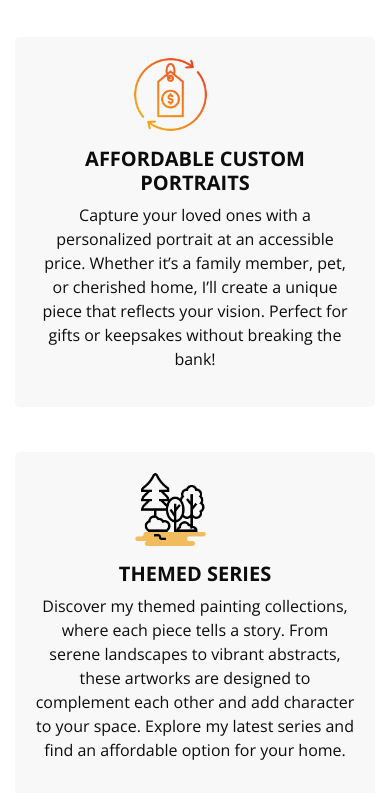
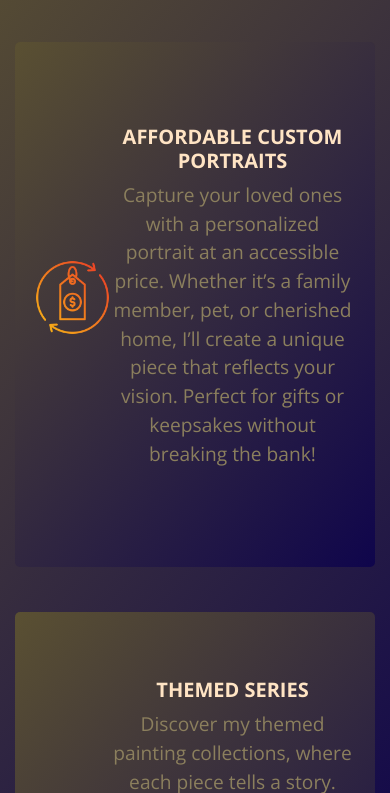
Before and after one commit to tusmun3105/Artist, a plain HTML site: page service.html in a window 390 px wide. Shown: the part 230-1023 px from the top of the page. Drawn offline with nearby package versions, Linux system fonts and the light colour scheme; some packages are replaced by stand-ins of ours; a script that the page names is missing.

Commit message:
Added new color tgeme

```diff
--- a/css/responsive.css
+++ b/css/responsive.css
@@ -8,7 +8,7 @@
   }
 
   .hero_area {
-    background: linear-gradient(130deg, #231a6f, #0f054c);
+    background: linear-gradient(130deg, #5a5032, #0f054c);
   }
 
   .hero_area .hero_bg_box {
@@ -89,7 +89,7 @@
 
 @media (max-width: 420px) {
   .service_section .box {
-    flex-direction: column;
+    flex-direction: row;
   }
 
   .service_section .box .img-box {
--- a/css/style.scss
+++ b/css/style.scss
@@ -2,7 +2,7 @@ $white: #ffffff;
 $black: #000000;
 // $primary1: #0cb1a8;
 $primary1: #00bbf0;
-$primary2: #00204a;
+$primary2: #393939;
 $textCol: #1f1f1f;
 
 // import fonts - font-family: 'Open Sans', sans-serif;
@@ -139,7 +139,7 @@ a:focus {
 .sub_page {
   .hero_area {
     min-height: auto;
-    background: linear-gradient(130deg, #231a6f, #0f054c);
+    background: linear-gradient(130deg, #5a5032, #0f054c);
 
     .hero_bg_box {
       display: none;
@@ -407,6 +407,7 @@ a:focus {
       h5 {
         font-weight: bold;
         text-transform: uppercase;
+        color: bisque;
       }
 
       p {}
@@ -569,6 +570,7 @@ a:focus {
           color: $primary1;
           font-weight: 600;
           position: relative;
+          color: bisque;
         }
 
       }
--- a/service.html
+++ b/service.html
@@ -95,7 +95,16 @@
 
   <!-- service section -->
 
-  <section class="service_section layout_padding">
+  <section class="service_section layout_padding" style="background: linear-gradient(130deg, #5a5032, #0f054c);
+  background-image: linear-gradient(130deg, rgb(90, 80, 50), rgb(15, 5, 76));
+  background-position-x: initial;
+  background-position-y: initial;
+  background-size: initial;
+  background-repeat: initial;
+  background-attachment: initial;
+  background-origin: initial;
+  background-clip: initial;
+">
     <div class="service_container">
       <div class="container ">
         <div class="heading_container heading_center">
@@ -109,7 +118,7 @@
         height: 100vh;
         overflow-y: auto;">
           <div class="col-md-4 ">
-            <div class="box ">
+            <div class="box">
               <div class="img-box">
                 <img src="images/pricing.png" alt="">
               </div>
@@ -127,7 +136,7 @@
             </div>
           </div>
           <div class="col-md-4 ">
-            <div class="box ">
+            <div class="box">
               <div class="img-box">
                 <img src="images/landscape.png" alt="">
               </div>
@@ -145,7 +154,7 @@
             </div>
           </div>
           <div class="col-md-4 " style="margin-bottom: 250px;">
-            <div class="box ">
+            <div class="box">
               <div class="img-box">
                 <img src="images/twins.png" alt="">
               </div>
```
Also changed, not shown: index.html (+7 -7 lines), paintings.html (+10 -1 lines), team.html (+2 -2 lines), css/style.css.
